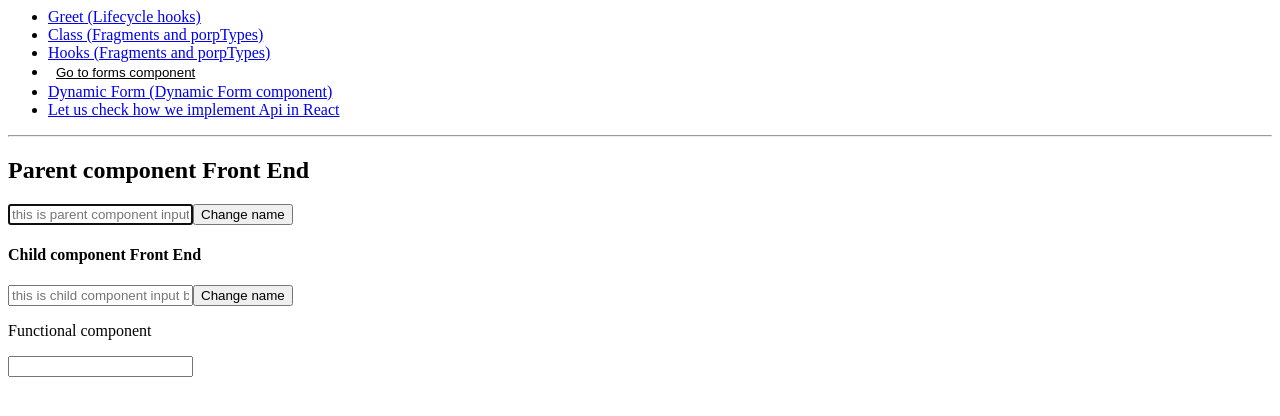
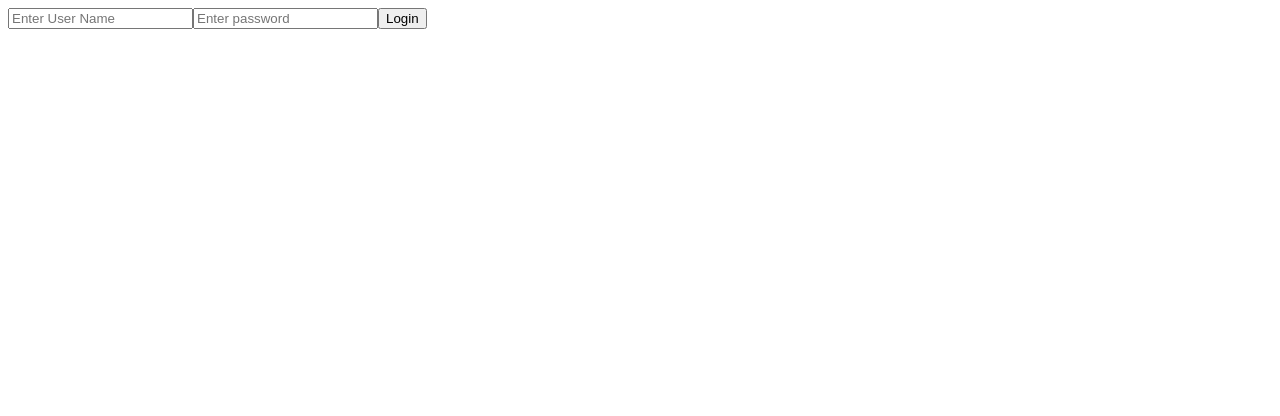
Before and after one commit to abhishek123mojumdar/React-101, a React (Create React App) app: page / in a window 1280 px wide. Shown: the top 416 px of the page. Built offline with nearby package versions, Linux system fonts and the light colour scheme.

Commit message:
3 files modified, 1 added

```diff
--- a/src/App.js
+++ b/src/App.js
@@ -1,4 +1,4 @@
-import React from 'react';
+import React, { useState } from 'react';
 import './style.css';
 import FEclassroom from './FEclassComponent/FEclassroom';
 import Greet from './IntroClassComponent/GreetClassComponent';
@@ -8,18 +8,22 @@ import FormsComp from './FEclassComponent/FormsComponent';
 import DynamicFormsComp from './FEclassComponent/DynamicForm';
 import PropTypes from 'prop-types';
 import { Routes, Route, Link, useNavigate } from 'react-router-dom';
+import { userinfo } from './loginDetails';
 
 const App = () => {
+  let [userDetails, setUserDetails] = useState({
+    username: '',
+    password: '',
+  });
+  let [isLogin, setIsLogin] = useState(false);
   const navigate = useNavigate();
 
   function goToFormsComponet() {
     navigate('Forms');
   }
 
-  // Navigate(-1) gets us to the previous page we navigated from
-
+  function getRoutes() {
     return (
-    <>
       <ul>
         <li>
           <Link to="/">Greet (Lifecycle hooks)</Link>
@@ -52,6 +56,13 @@ const App = () => {
           </Link>
         </li>
       </ul>
+    );
+  }
+
+  function getRoutedComponents() {
+    return (
+      <>
+        {getRoutes()}
         <hr />
         <Routes>
           <Route path="/" element={<Greet />}></Route>
@@ -70,6 +81,57 @@ const App = () => {
           ></Route>
         </Routes>
       </>
+    );
+  }
+
+  function getDetails(e) {
+    const name = e.target.name;
+    const value = e.target.value;
+    setUserDetails({ ...userDetails, [name]: value });
+  }
+
+  function submitLoginDetails(e) {
+    e.preventDefault();
+    userinfo;
+    console.log(userinfo);
+    let info = userinfo.find((info) => {
+      return info.username === userDetails.username;
+    });
+    if (info && info.password === userDetails.password) {
+      setIsLogin(true);
+    } else {
+      setIsLogin(false);
+    }
+  }
+
+  function getLoginForm() {
+    return (
+      <>
+        <form onSubmit={submitLoginDetails} action="">
+          <input
+            type="text"
+            placeholder="Enter User Name"
+            value={userDetails.name}
+            onChange={getDetails}
+            name="username"
+          />
+          <input
+            type="text"
+            placeholder="Enter password"
+            value={userDetails.password}
+            onChange={getDetails}
+            name="password"
+          />
+          <button type="submit">Login</button>
+        </form>
+      </>
+    );
+  }
+
+  // Navigate(-1) gets us to the previous page we navigated from
+
+  return (
+    <> {isLogin ? getRoutedComponents() : getLoginForm()}</>
     // <div>
     //   <Greet />
     //   <FEclassroom name="Andrew" div={3} animals={['Dog', 'Cat']} />
--- /dev/null
+++ b/src/loginDetails.js
@@ -0,0 +1,10 @@
+export const userinfo = [
+  {
+    username: 'Abhi',
+    password: '123',
+  },
+  {
+    username: 'Besant',
+    password: '124',
+  },
+];
```
Also changed, not shown: package.json (+7 -1 lines), 1 other file (tests, documents, lock files or other folders). Lines whose indentation alone changed are shown as unchanged.
